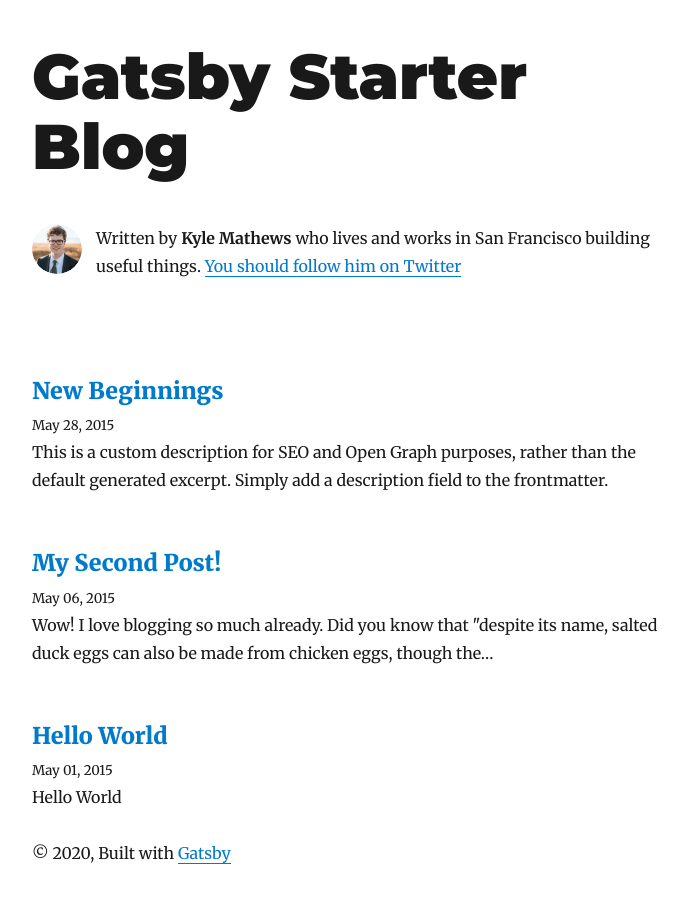
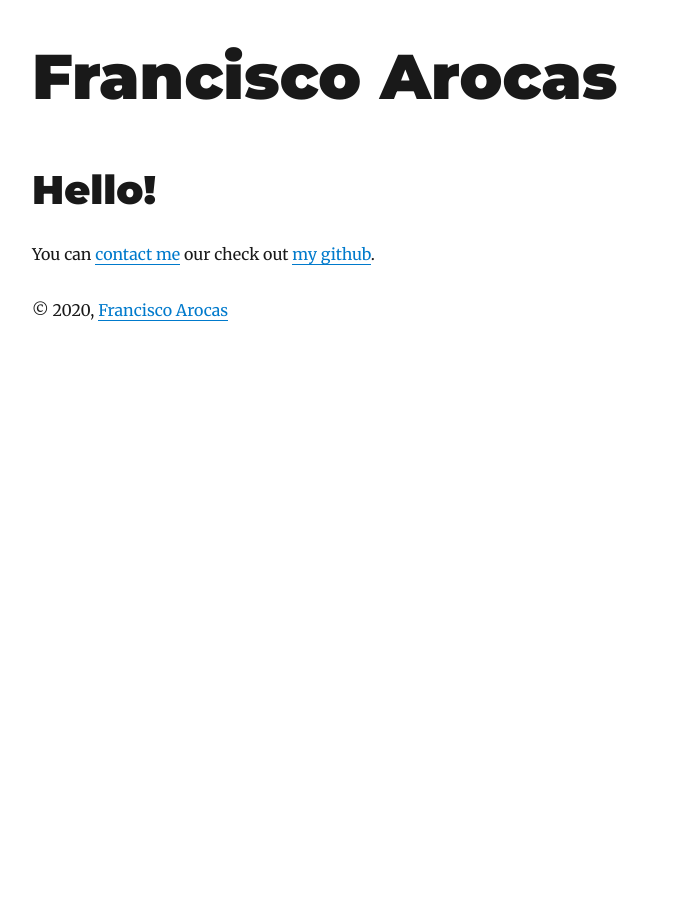
Before and after one commit to franciscoarocas/franciscoarocas.com, a Gatsby site: page / in a window 1280 px wide. Shown: the whole page, without its empty margins (293-981 px from the left). After the commit the page ends 800 px from the top, so only its background shows below. Built offline with nearby package versions, Linux system fonts and the light colour scheme; Gatsby itself is replaced by a stand-in of ours; some packages are replaced by stand-ins of ours.

Commit message:
Changes website

```diff
--- a/gatsby-config.js
+++ b/gatsby-config.js
@@ -1,14 +1,14 @@
 module.exports = {
   siteMetadata: {
-    title: `Gatsby Starter Blog`,
+    title: `Francisco Arocas`,
     author: {
-      name: `Kyle Mathews`,
-      summary: `who lives and works in San Francisco building useful things.`,
+      name: `Francisco Arocas`,
+      summary: `who lives and study in Santa Cruz building useful things.`,
     },
-    description: `A starter blog demonstrating what Gatsby can do.`,
-    siteUrl: `https://gatsby-starter-blog-demo.netlify.app/`,
+    description: `My personal website.`,
+    siteUrl: `https://franciscoarocas.com/`,
     social: {
-      twitter: `kylemathews`,
+      twitter: `#`,
     },
   },
   plugins: [
--- a/package.json
+++ b/package.json
@@ -36,6 +36,7 @@
     "typography-theme-wordpress-2016": "^0.16.19"
   },
   "devDependencies": {
+    "gh-pages": "^3.1.0",
     "prettier": "2.1.1"
   },
   "homepage": "https://github.com/gatsbyjs/gatsby-starter-blog#readme",
@@ -55,6 +56,7 @@
     "start": "npm run develop",
     "serve": "gatsby serve",
     "clean": "gatsby clean",
-    "test": "echo \"Write tests! -> https://gatsby.dev/unit-testing\" && exit 1"
+    "test": "echo \"Write tests! -> https://gatsby.dev/unit-testing\" && exit 1",
+	"deploy": "gatsby build && gh-pages -d public -b master"
   }
 }
--- a/src/components/layout.js
+++ b/src/components/layout.js
@@ -59,9 +59,9 @@
       <header>{header}</header>
       <main>{children}</main>
       <footer>
-        © {new Date().getFullYear()}, Built with
+        © {new Date().getFullYear()},
         {` `}
-        <a href="https://www.gatsbyjs.org">Gatsby</a>
+        <a href="https://franciscoarocas.com">Francisco Arocas</a>
       </footer>
     </div>
   )
--- a/src/pages/index.js
+++ b/src/pages/index.js
@@ -1,50 +1,22 @@
 import React from "react"
-import { Link, graphql } from "gatsby"
+import { graphql } from "gatsby"
 
-import Bio from "../components/bio"
 import Layout from "../components/layout"
 import SEO from "../components/seo"
-import { rhythm } from "../utils/typography"
 
-const BlogIndex = ({ data, location }) => {
+const NotFoundPage = ({ data, location }) => {
   const siteTitle = data.site.siteMetadata.title
-  const posts = data.allMarkdownRemark.edges
 
   return (
     <Layout location={location} title={siteTitle}>
-      <SEO title="All posts" />
-      <Bio />
-      {posts.map(({ node }) => {
-        const title = node.frontmatter.title || node.fields.slug
-        return (
-          <article key={node.fields.slug}>
-            <header>
-              <h3
-                style={{
-                  marginBottom: rhythm(1 / 4),
-                }}
-              >
-                <Link style={{ boxShadow: `none` }} to={node.fields.slug}>
-                  {title}
-                </Link>
-              </h3>
-              <small>{node.frontmatter.date}</small>
-            </header>
-            <section>
-              <p
-                dangerouslySetInnerHTML={{
-                  __html: node.frontmatter.description || node.excerpt,
-                }}
-              />
-            </section>
-          </article>
-        )
-      })}
+      <SEO title="Home" />
+      <h1>Hello!</h1>
+      <p>You can <a href="malito:franciscoarocash@gmail.com">contact me</a> our check out <a href="https://github.com/franciscoarocas">my github</a>.</p>
     </Layout>
   )
 }
 
-export default BlogIndex
+export default NotFoundPage
 
 export const pageQuery = graphql`
   query {
@@ -53,20 +25,5 @@
         title
       }
     }
-    allMarkdownRemark(sort: { fields: [frontmatter___date], order: DESC }) {
-      edges {
-        node {
-          excerpt
-          fields {
-            slug
-          }
-          frontmatter {
-            date(formatString: "MMMM DD, YYYY")
-            title
-            description
-          }
-        }
-      }
-    }
   }
 `
```
Also changed, not shown: 2 other files.
